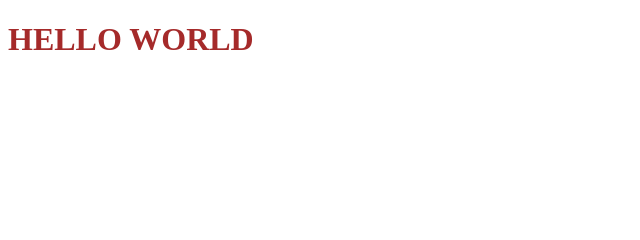
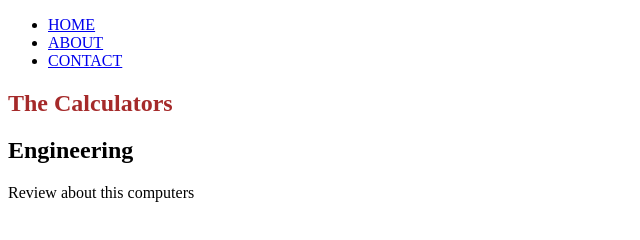
Before and after one commit to VivasDevs/html_css, a plain HTML site: page index.html in a window 1280 px wide. Shown: the whole page, without its empty margins (0-640 px from the left). Drawn offline with Linux system fonts and the light colour scheme.

Commit message:
first web page

```diff
--- a/index.html
+++ b/index.html
@@ -7,6 +7,22 @@
     <link rel="stylesheet" href="./css/index.css" />
   </head>
   <body>
-    <h1>HELLO WORLD</h1>
+    <section id="main">
+      <div class="container">
+        <nav>
+          <ul class="nav-list">
+            <li><a href="#">HOME</a></li>
+            <li><a href="#">ABOUT</a></li>
+            <li><a href="#">CONTACT</a></li>
+          </ul>
+        </nav>
+      </div class="main-content">
+            <h1 class="intro-heading">The Calculators</h1>
+            <h2 class="main-heading">Engineering</h2>
+            <p>
+              Review about this computers
+            </p>
+      </div>
+    </section>
   </body>
 </html>
```
